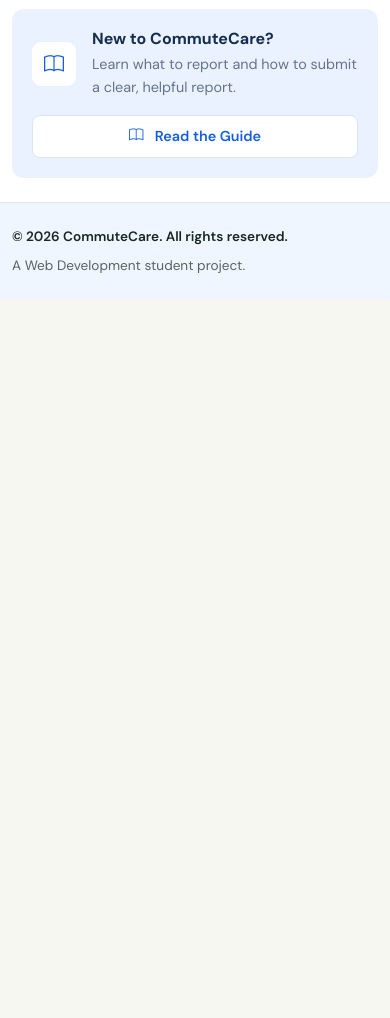
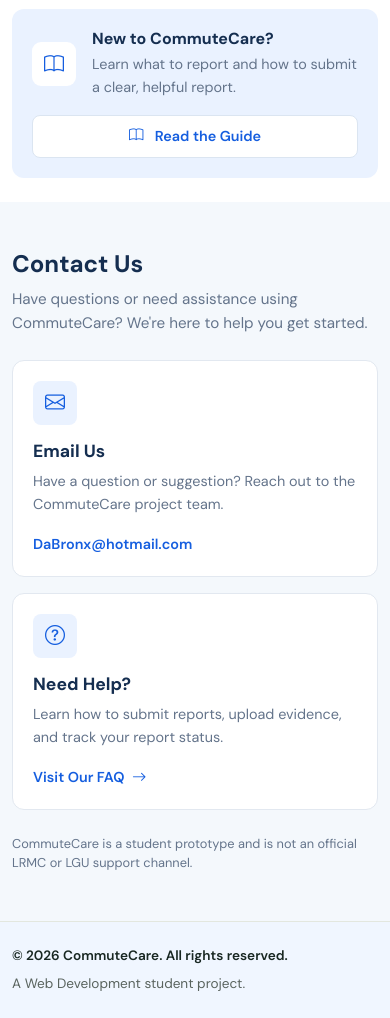
Before and after one commit to MAML623/CommuteCare-Citizen-Reporting, a plain HTML site: page index.html in a window 390 px wide. Shown: the part 2048-3066 px from the top of the page. Before the commit the page ends 2348 px from the top, so only its background shows below. Drawn offline with nearby package versions, Linux system fonts and the light colour scheme.

Commit message:
Add responsive Contact Us section to CommuteCare homepage

```diff
--- a/index.html
+++ b/index.html
@@ -23,6 +23,7 @@
     <link rel="stylesheet" href="styles/how-it-works.css">
     <link rel="stylesheet" href="styles/volunteer.css">
     <link rel="stylesheet" href="styles/guide.css">
+    <link rel="stylesheet" href="styles/contact.css">
     <link rel="stylesheet" href="styles/agencies.css">
     <link rel="stylesheet" href="styles/footer.css">
     <script src="scripts/hero.js" defer></script>
@@ -311,7 +312,71 @@
   </div>
 </section>
 
+      <!-- CommuteCare Contact Section -->
+<section class="contact-section py-5" id="contact" aria-labelledby="contact-title">
+  <div class="container py-lg-4">
 
+    <div class="contact-heading mb-4">
+      <h2 class="contact-title mb-2" id="contact-title">
+        Contact Us
+      </h2>
+
+      <p class="contact-description">
+        Have questions or need assistance using CommuteCare?
+        We're here to help you get started.
+      </p>
+    </div>
+
+    <div class="row g-3">
+
+      <!-- Email Contact -->
+      <div class="col-md-6">
+        <div class="contact-card h-100">
+          <span class="contact-icon">
+            <i class="bi bi-envelope"></i>
+          </span>
+
+          <h3>Email Us</h3>
+          <p>
+            Have a question or suggestion?
+            Reach out to the CommuteCare project team.
+          </p>
+
+          <a href="mailto:DaBronx@hotmail.com">
+            DaBronx@hotmail.com
+          </a>
+        </div>
+      </div>
+
+      <!-- Help Center -->
+      <div class="col-md-6">
+        <div class="contact-card h-100">
+          <span class="contact-icon">
+            <i class="bi bi-question-circle"></i>
+          </span>
+
+          <h3>Need Help?</h3>
+          <p>
+            Learn how to submit reports, upload evidence,
+            and track your report status.
+          </p>
+
+          <a href="faq.html">
+            Visit Our FAQ
+            <i class="bi bi-arrow-right ms-1"></i>
+          </a>
+        </div>
+      </div>
+
+    </div>
+
+    <p class="contact-disclaimer mt-4 mb-0">
+      CommuteCare is a student prototype and is not an official
+      LRMC or LGU support channel.
+    </p>
+
+  </div>
+</section>
 
     </main>
 
--- /dev/null
+++ b/styles/contact.css
@@ -0,0 +1,78 @@
+
+/* CommuteCare Contact Us Section */
+
+.contact-section {
+  background: #f4f8fc;
+  scroll-margin-top: 80px;
+}
+
+.contact-title {
+  color: #152e50;
+  font-family: "DM Sans", sans-serif;
+  font-size: clamp(1.5rem, 3vw, 2rem);
+  font-weight: 700;
+}
+
+.contact-description {
+  color: #64748b;
+  font-size: 0.95rem;
+  line-height: 1.6;
+}
+
+/* Contact Cards */
+
+.contact-card {
+  padding: 24px;
+  background: #ffffff;
+  border: 1px solid #e2e8f0;
+  border-radius: 12px;
+}
+
+.contact-icon {
+  display: grid;
+  place-items: center;
+  width: 44px;
+  height: 44px;
+  margin-bottom: 16px;
+  background: #eaf2ff;
+  color: #155edf;
+  border-radius: 8px;
+  font-size: 1.25rem;
+}
+
+.contact-card h3 {
+  color: #152e50;
+  font-size: 1.1rem;
+  font-weight: 700;
+}
+
+.contact-card p {
+  color: #64748b;
+  font-size: 0.9rem;
+  line-height: 1.6;
+}
+
+.contact-card a {
+  color: #155edf;
+  font-size: 0.9rem;
+  font-weight: 600;
+  text-decoration: none;
+  overflow-wrap: anywhere;
+}
+
+.contact-card a:hover {
+  text-decoration: underline;
+}
+
+.contact-disclaimer {
+  color: #64748b;
+  font-size: 0.8rem;
+}
+
+/* Mobile Responsiveness */
+
+@media (max-width: 767.98px) {
+  .contact-card {
+    padding: 20px;
+  }
+}
```
Also changed, not shown: 1 other file.
